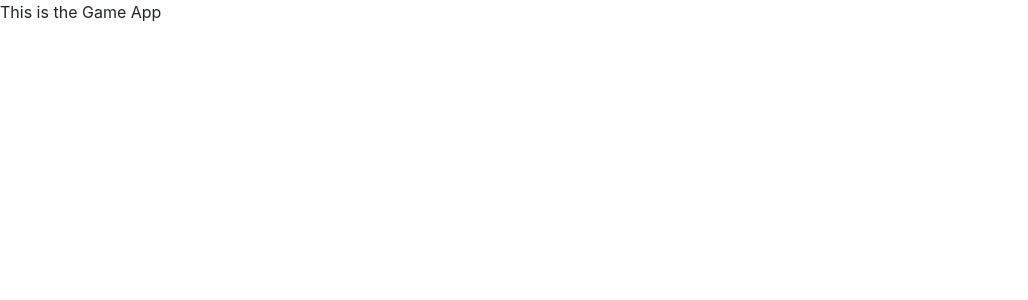
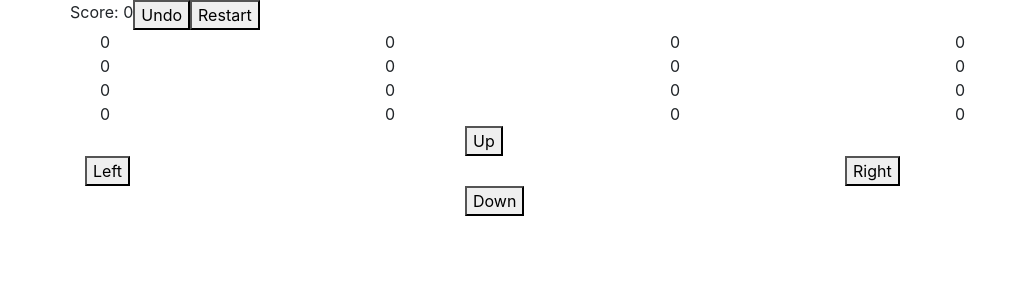
Before and after one commit to DanWhite90/solver2048, a React (Create React App) app: page / in a window 1280 px wide. Shown: the top 300 px of the page, without its empty margins (0-1028 px from the left). Built offline with nearby package versions, Linux system fonts and the light colour scheme.

Commit message:
complete static app without styling

```diff
--- a/src/components/App.js
+++ b/src/components/App.js
@@ -1,10 +1,10 @@
 import React from "react";
+
+import GameWrapper from "./game/GameWrapper";
 
 const App = () => {
   return (
-    <div>
-      This is the Game App
-    </div>
+    <GameWrapper />
   );
 }
 
--- /dev/null
+++ b/src/components/game/GameControls.js
@@ -0,0 +1,26 @@
+import React from "react";
+import {Container, Row, Col} from "react-bootstrap";
+
+const GameControls = () => {
+  return (
+    <Container>
+      <Row>
+        <Col></Col>
+        <Col><button>Up</button></Col>
+        <Col></Col>
+      </Row>
+      <Row>
+        <Col><button>Left</button></Col>
+        <Col></Col>
+        <Col><button>Right</button></Col>
+      </Row>
+      <Row>
+        <Col></Col>
+        <Col><button>Down</button></Col>
+        <Col></Col>
+      </Row>
+    </Container>
+  );
+}
+
+export default GameControls;
--- a/src/components/game/GameHeader.js
+++ b/src/components/game/GameHeader.js
@@ -0,0 +1,16 @@
+import React from "react";
+import {Container, Row} from "react-bootstrap";
+
+const GameHeader = () => {
+  return (
+    <Container>
+      <Row>
+        <div>Score: 0</div>
+        <button>Undo</button>
+        <button>Restart</button>
+      </Row>
+    </Container>
+  );
+}
+
+export default GameHeader;
--- a/src/components/game/GameWrapper.js
+++ b/src/components/game/GameWrapper.js
@@ -1,7 +1,17 @@
 import React from "react";
 
+import GameHeader from "./GameHeader";
+import GameGrid from "./GameGrid";
+import GameControls from "./GameControls";
+
 const GameWrapper = () => {
-  return <div>GameWrapper</div>;
+  return (
+    <>
+      <GameHeader />
+      <GameGrid />
+      <GameControls />
+    </>
+  );
 }
 
 export default GameWrapper;
```
